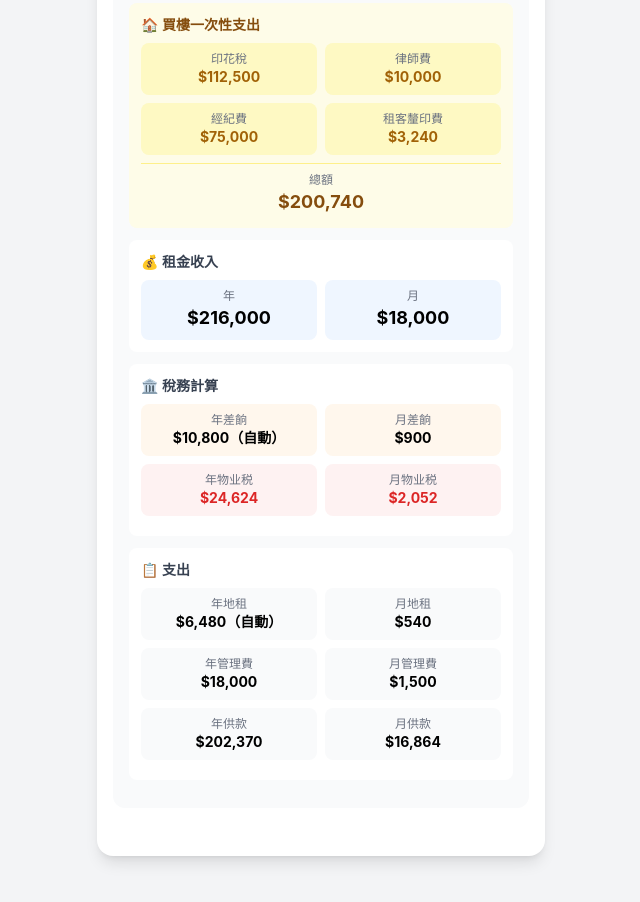
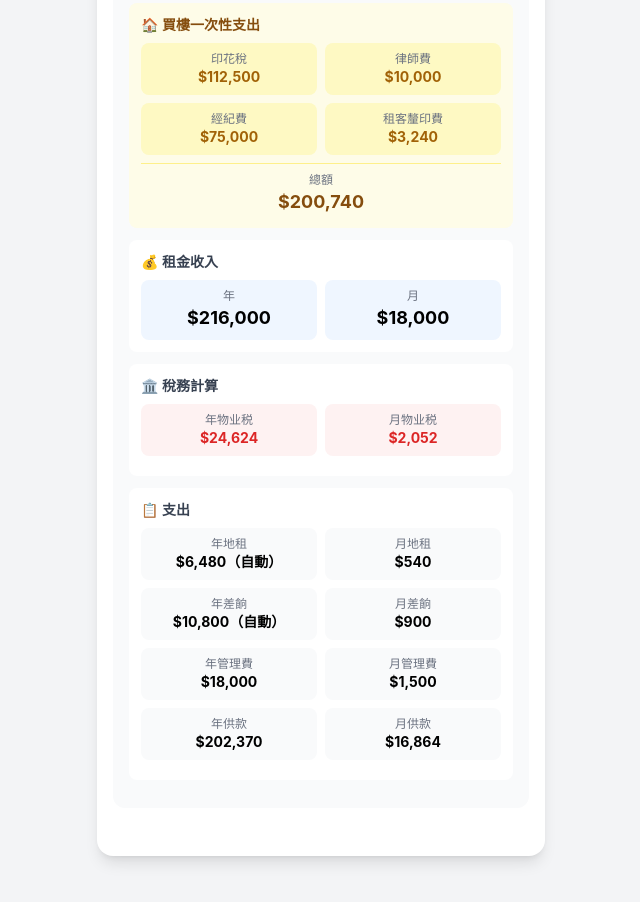
Before and after one commit to Dickytai/House, a website: page index.html in a window 1280 px wide. Shown: the part 1812-2714 px from the top of the page, without its empty margins (319-959 px from the left). Drawn offline with nearby package versions, Linux system fonts and the light colour scheme.

Commit message:
UI: 將差餉從稅務欄移至支出欄，只保留物業稅

```diff
--- a/index.html
+++ b/index.html
@@ -467,16 +467,6 @@ function calc() {
  <div class="bg-white p-3 rounded-lg mb-3 text-sm">
    <div class="font-semibold text-gray-700 mb-2">🏛️ 稅務計算</div>
    <div class="grid grid-cols-2 gap-2 text-center mb-2">
-     <div class="bg-orange-50 p-2 rounded-lg">
-       <div class="text-gray-500 text-xs">年差餉</div>
-       <div class="font-bold">${formatMoney(Math.round(annualRates))}${isAutoR}</div>
-     </div>
-     <div class="bg-orange-50 p-2 rounded-lg">
-       <div class="text-gray-500 text-xs">月差餉</div>
-       <div class="font-bold">${formatMoney(Math.round(monthlyRates))}</div>
-     </div>
-   </div>
-   <div class="grid grid-cols-2 gap-2 text-center mb-2">
      <div class="bg-red-50 p-2 rounded-lg">
        <div class="text-gray-500 text-xs">年物业税</div>
        <div class="font-bold text-red-600">${formatMoney(Math.round(tax))}</div>
@@ -498,6 +488,16 @@ function calc() {
      <div class="bg-gray-50 p-2 rounded-lg">
        <div class="text-gray-500 text-xs">月地租</div>
        <div class="font-bold">${formatMoney(Math.round(monthlyGovRent))}</div>
+     </div>
+   </div>
+   <div class="grid grid-cols-2 gap-2 text-center mb-2">
+     <div class="bg-gray-50 p-2 rounded-lg">
+       <div class="text-gray-500 text-xs">年差餉</div>
+       <div class="font-bold">${formatMoney(Math.round(annualRates))}${isAutoR}</div>
+     </div>
+     <div class="bg-gray-50 p-2 rounded-lg">
+       <div class="text-gray-500 text-xs">月差餉</div>
+       <div class="font-bold">${formatMoney(Math.round(monthlyRates))}</div>
      </div>
    </div>
    <div class="grid grid-cols-2 gap-2 text-center mb-2">
```
